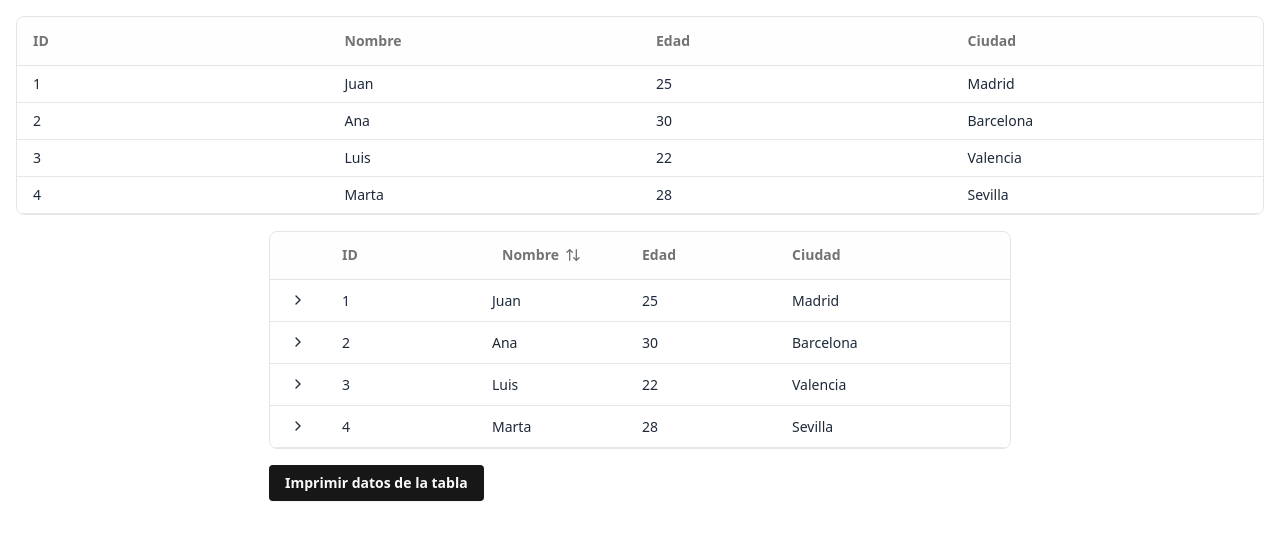
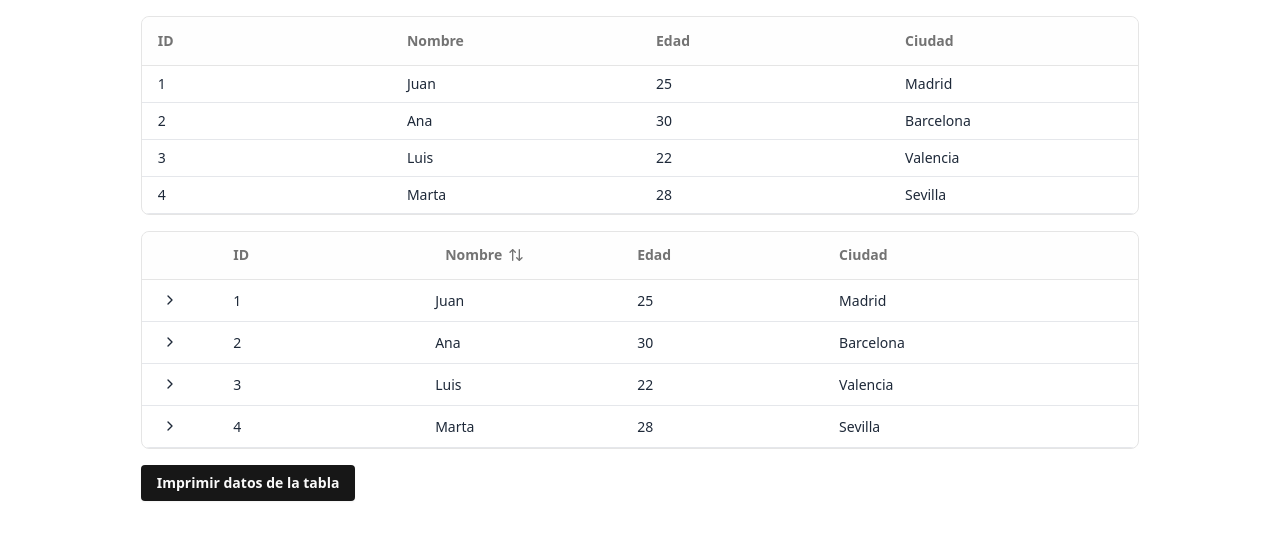
Before and after one commit to eduardoquea3/base-react-components, a React app: page /controls in a window 1280 px wide. Shown: the top 540 px of the page. Built offline with nearby package versions, Linux system fonts and the light colour scheme; the HTML template or start-up script is replaced by a standard one.

Commit message:
style: reduce width

```diff
--- a/src/routes/controls.tsx
+++ b/src/routes/controls.tsx
@@ -9,8 +9,12 @@ export const Route = createFileRoute("/controls")({
 function RouteComponent() {
   return (
     <main className="flex min-h-screen w-full flex-col items-center gap-4 p-4">
-      <TableBase />
-      <TableSubComponent />
+      <div className="w-4/5">
+        <TableBase />
+      </div>
+      <div className="w-4/5">
+        <TableSubComponent />
+      </div>
     </main>
   )
 }
```
